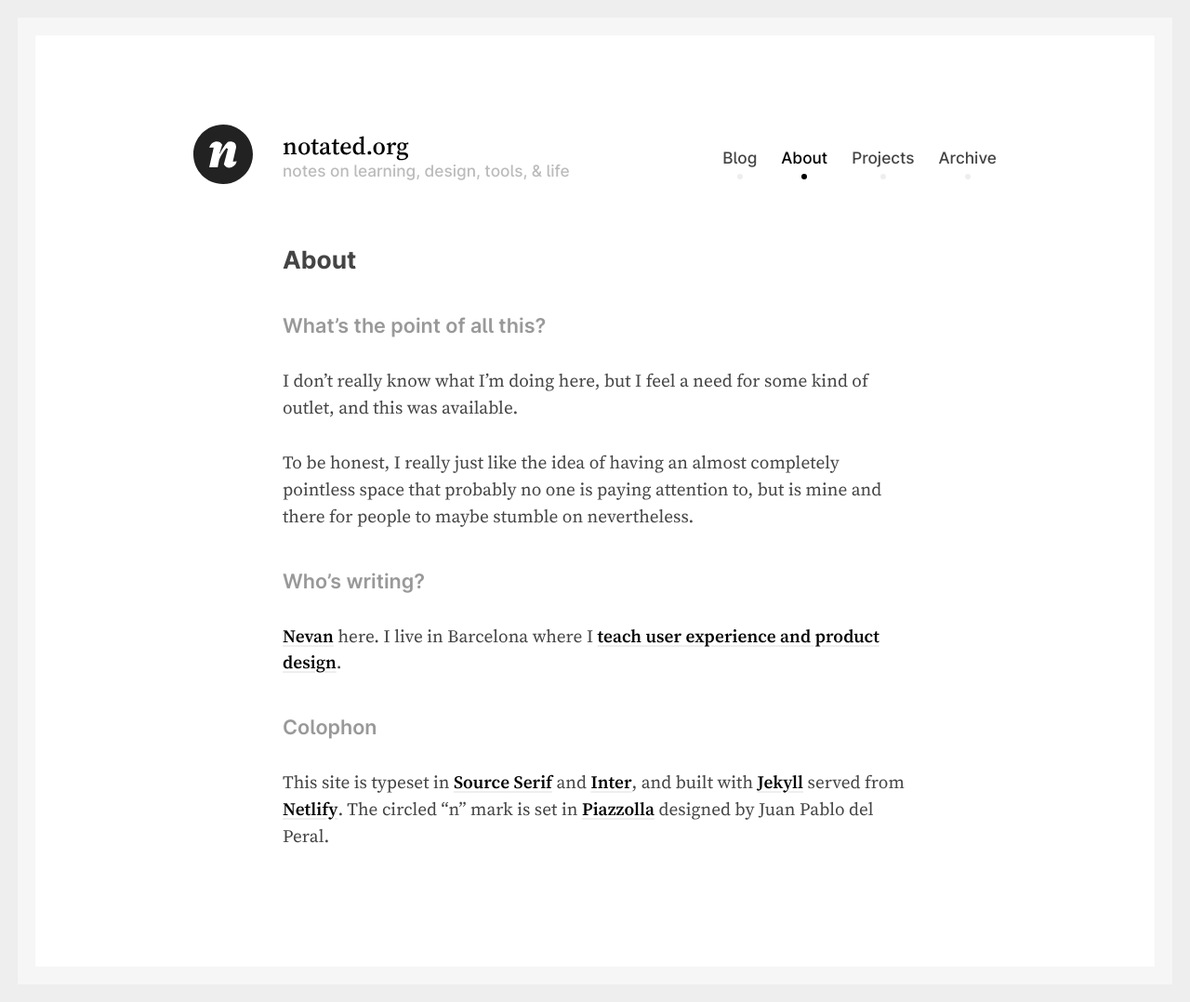
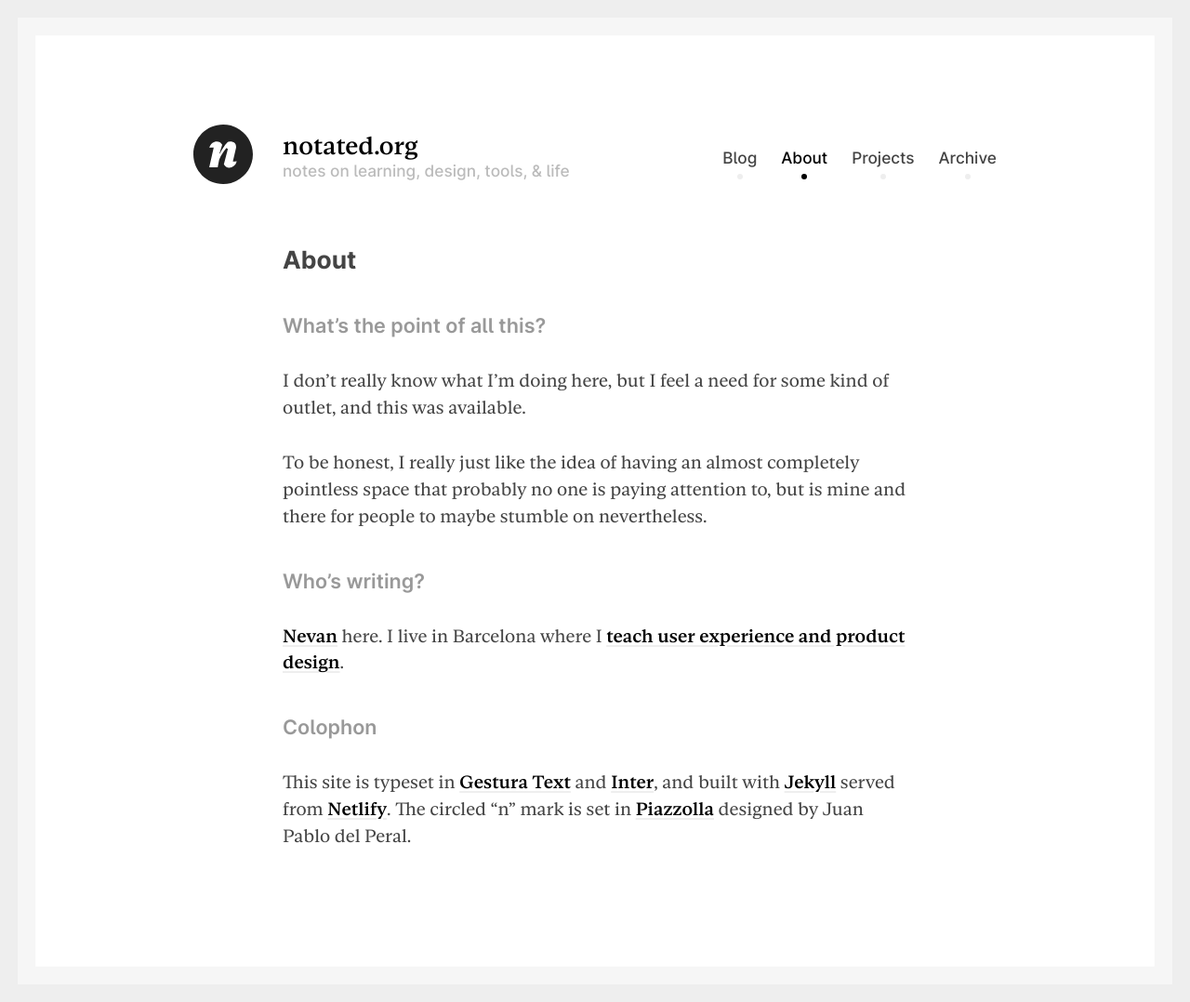
Before and after one commit to nevanscott/notated.org, a Jekyll site: the page built from _source/about.md, in a window 1280 px wide. Shown: the whole page at 93% size. Built offline with Jekyll 4.4.1, drawn with Linux system fonts in a browser that asks for light colours.

Commit message:
switch to Gestura

```diff
--- a/_source/_sass/fonts.scss
+++ b/_source/_sass/fonts.scss
@@ -42,6 +42,20 @@
     src: url("/fonts/Public-Sans-Italic-VF.ttf") format("woff2-variations");
   }
   @font-face {
+    font-family: "Gestura Text";
+    font-weight: 100 900;
+    font-display: swap;
+    font-style: normal;
+    src: url("/fonts/Gestura-Text-Roman-VF.woff2") format("woff2");
+  }
+  @font-face {
+    font-family: "Gestura Text";
+    font-weight: 100 900;
+    font-display: swap;
+    font-style: italic;
+    src: url("/fonts/Gestura-Text-Italic-VF.woff2") format("woff2");
+  }
+  @font-face {
     font-family: "Inter";
     font-weight: 100 900;
     font-display: swap;
--- a/_source/_sass/tokens.scss
+++ b/_source/_sass/tokens.scss
@@ -1,5 +1,5 @@
 :root {
-  --font-serif: "Source Serif", Georgia, serif;
+  --font-serif: "Gestura Text", Georgia, serif;
   --font-sans: "Inter", system-ui, sans-serif;
 
   --line-height: 1.5;
--- a/_source/about.md
+++ b/_source/about.md
@@ -16,4 +16,4 @@ To be honest, I really just like the idea of having an almost completely pointle
 
 ### Colophon
 
-This site is typeset in [Source Serif](https://adobe-fonts.github.io/source-serif/) and [Inter](https://rsms.me/inter/), and built with [Jekyll](https://jekyllrb.com) served from [Netlify](https://www.netlify.com). The circled "n" mark is set in [Piazzolla](https://piazzolla.huertatipografica.com) designed by Juan Pablo del Peral.
+This site is typeset in [Gestura Text](https://socio-type.com/demo/gestura-text) and [Inter](https://rsms.me/inter/), and built with [Jekyll](https://jekyllrb.com) served from [Netlify](https://www.netlify.com). The circled "n" mark is set in [Piazzolla](https://piazzolla.huertatipografica.com) designed by Juan Pablo del Peral.
```
Also changed, not shown: _source/fonts/Gestura-Text-Italic-VF.woff2 (added), _source/fonts/Gestura-Text-Roman-VF.woff2 (added).
